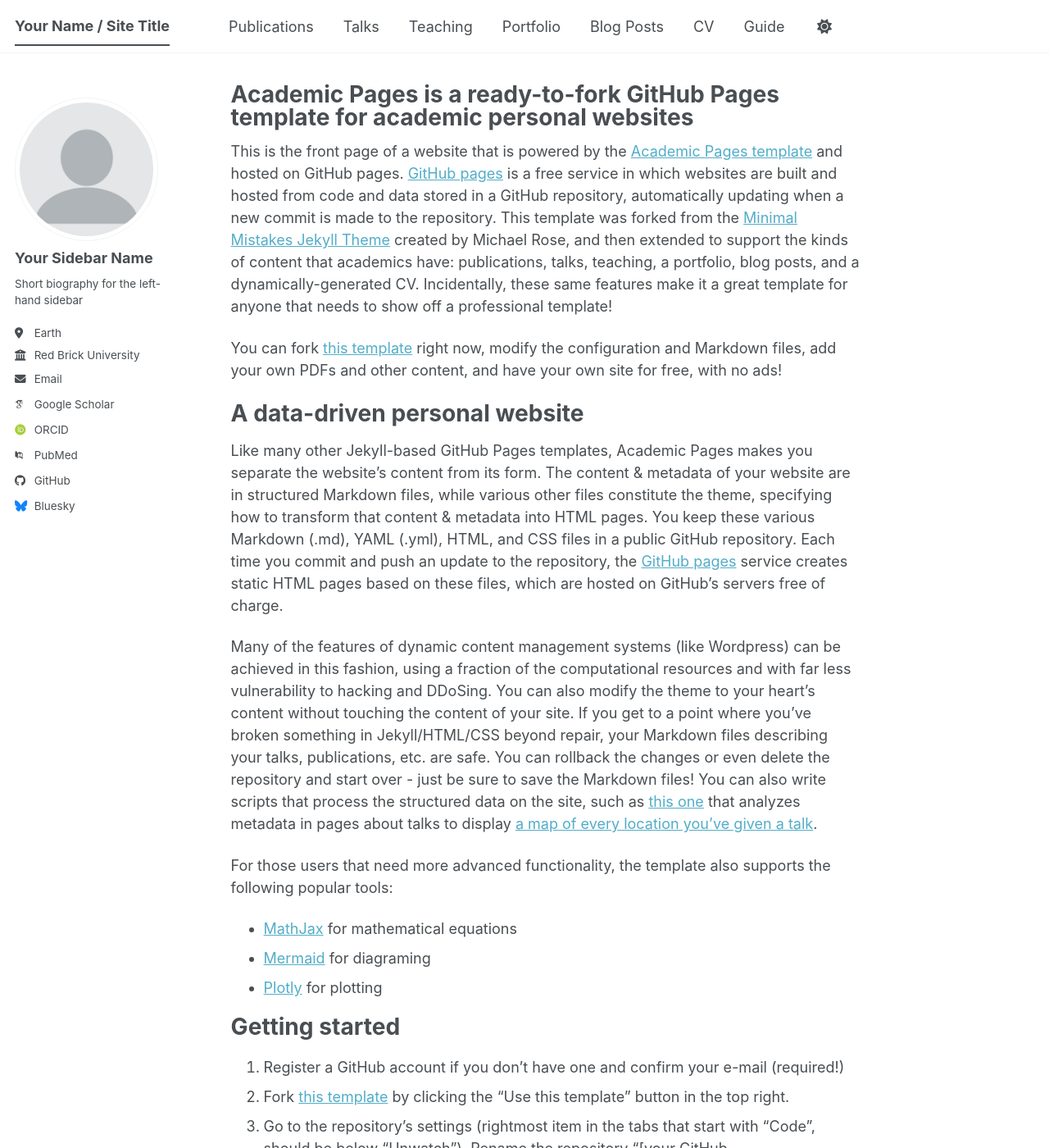
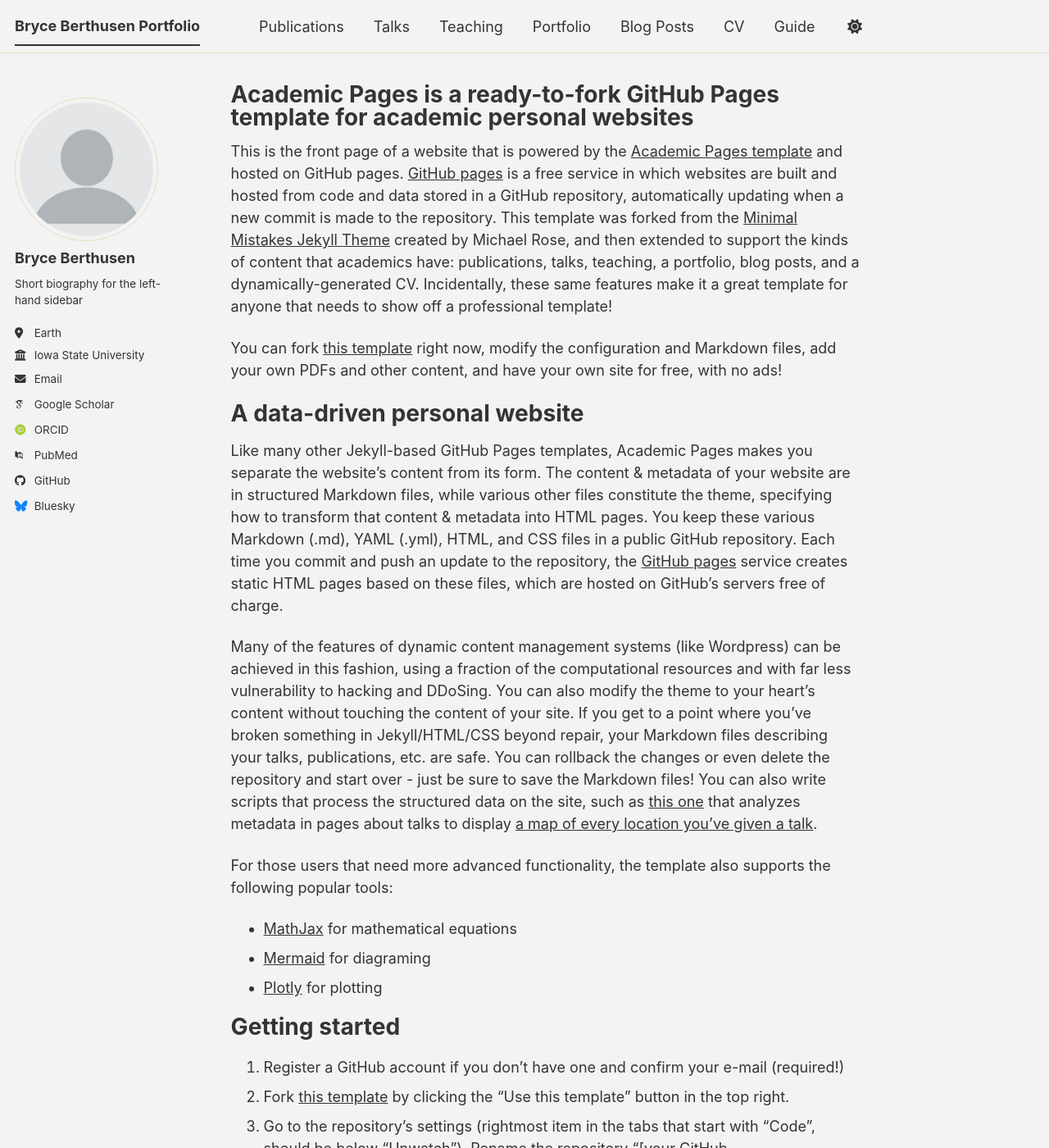
Before and after one commit to bnberthusen/bnberthusen.github.io, a Jekyll site: the page built from _pages/about.md, in a window 1280 px wide and 1400 px high. Shown: the whole window at 82% size. Built offline with Jekyll 4.4.1, drawn with Linux system fonts in a browser that asks for light colours; some web fonts are replaced; a script bundle is joined from its source files by our own code; library files that are not in the unit come from our copies; some of the changed text lies outside the part shown.

Commit message:
Update _config.yml

```diff
--- a/_config.yml
+++ b/_config.yml
@@ -8,10 +8,10 @@
 
 # Basic Site Settings
 locale                   : "en-US"
-site_theme               : "default" # The available themes options are "default", "air", "sunrise", "mint", "dirt" and "contrast"
-title                    : "Your Name / Site Title"
+site_theme               : "dirt" # The available themes options are "default", "air", "sunrise", "mint", "dirt" and "contrast"
+title                    : "Bryce Berthusen Portfolio"
 title_separator          : "-"
-name                     : &name "Your Name"
+name                     : &name "Bryce Berthusen"
 description              : &description "Your Name's academic portfolio"   # Update this with a general description of your site, this is the default if not overridden by a page
 url                      : https://academicpages.github.io # The base hostname & protocol for your site e.g. "https://[your GitHub username].github.io",
                                                            # or if you already have some other page hosted on Github then use "https://[your GitHub username].github.io/[Your Repo Name]"
@@ -24,13 +24,13 @@
 author:
   # Biographic information
   avatar           : "profile.png"
-  name             : "Your Sidebar Name"
+  name             : "Bryce Berthusen"
   pronouns         : # example: "she/her"
   bio              : "Short biography for the left-hand sidebar"
   location         : "Earth"
-  employer         : "Red Brick University"
+  employer         : "Iowa State University"
   uri              : # URL
-  email            : "none@example.org"
+  email            : "bnberthusen@gmail.com"
 
   # Academic websites
   academia         : # URL
```
